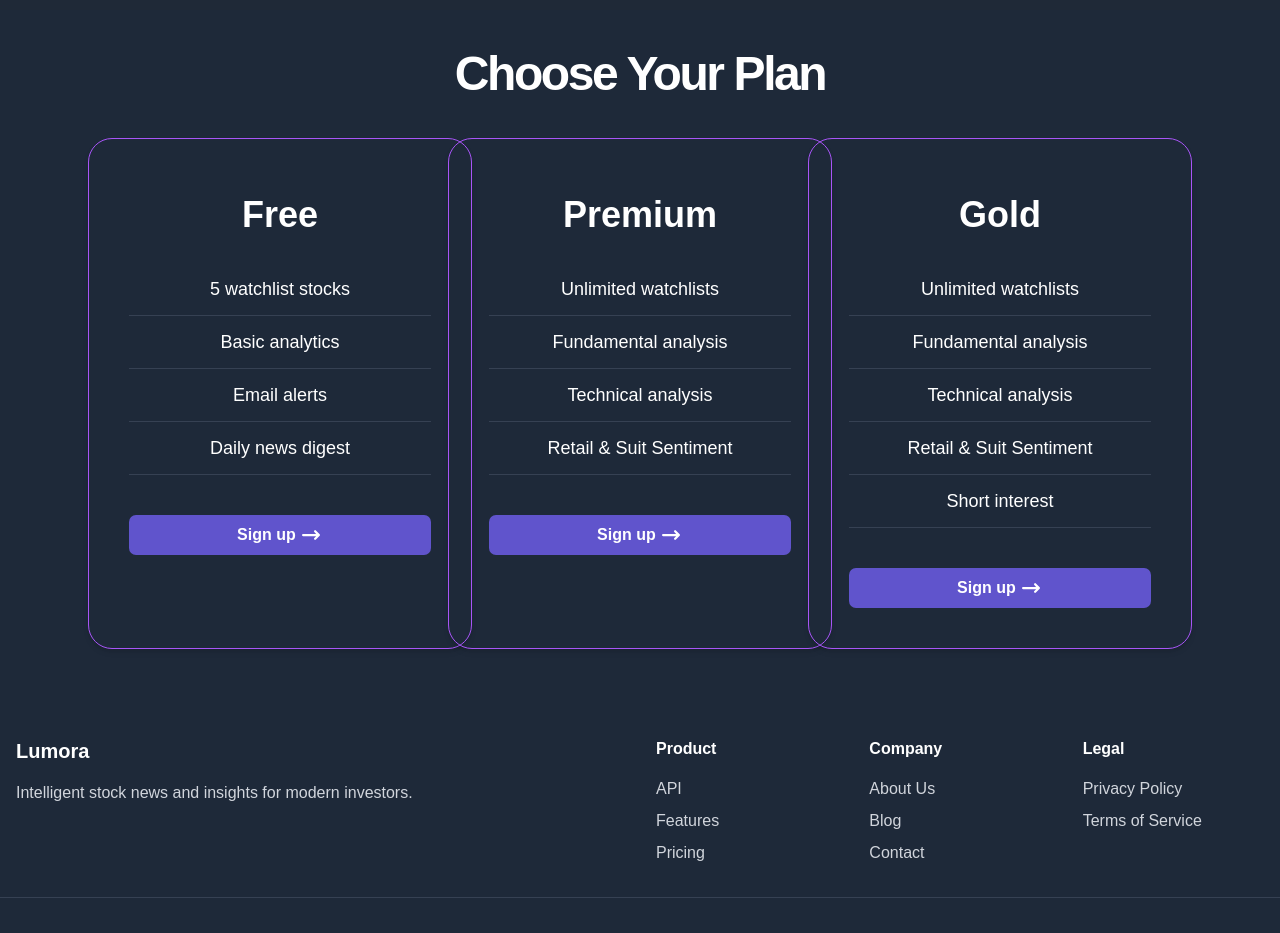
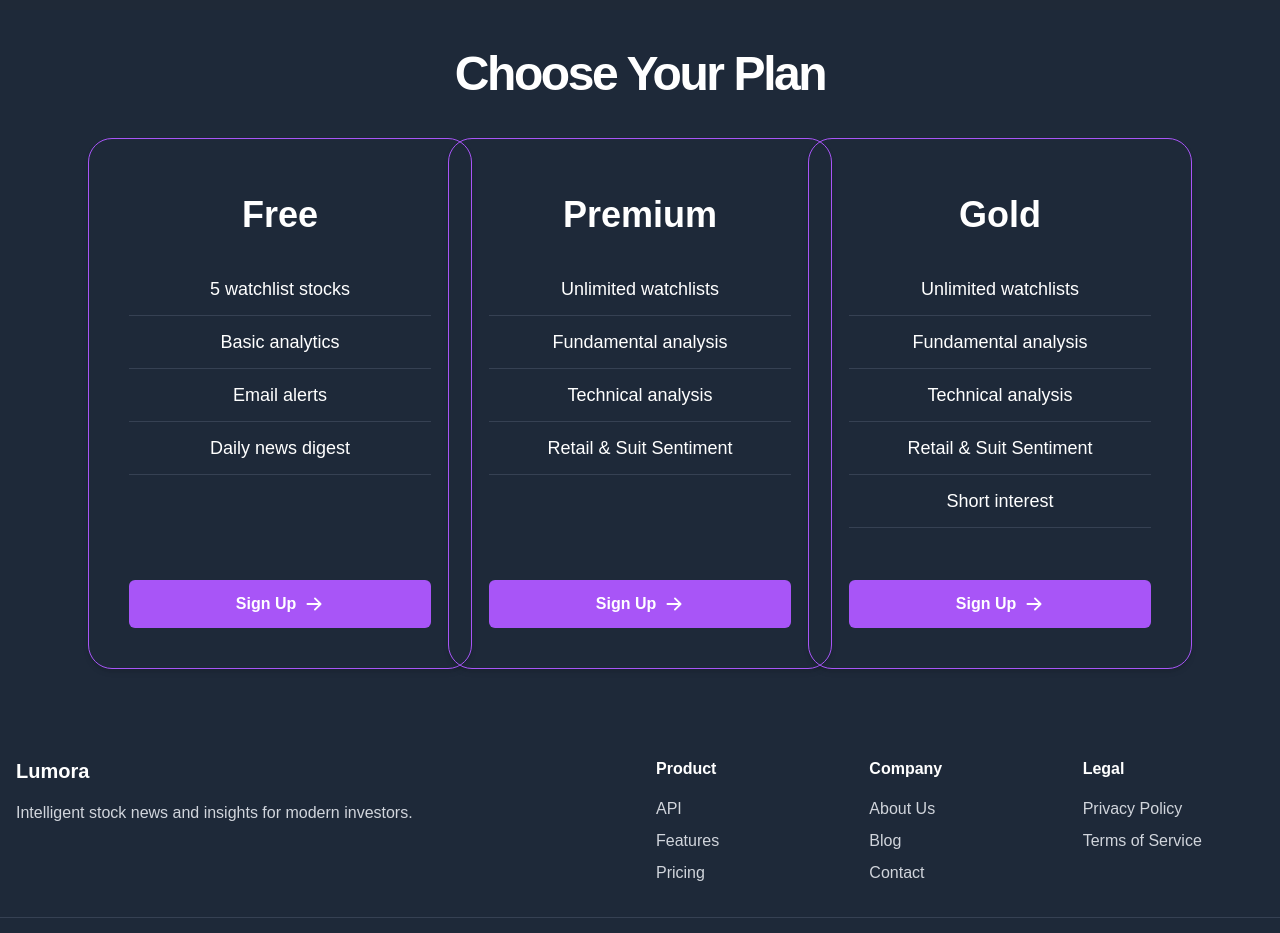
Before and after one commit to Itserge1/Lumora, a Next.js app in the folder lumora-client/: page / in a window 1280 px wide. Shown: the part 1540-2473 px from the top of the page. Built offline with nearby package versions, Linux system fonts and the light colour scheme.

Commit message:
Refactor Button component for better flexibility (#17)
* Refactor button

* added ability to add tailwind classes to the button component and improved layout of the card in Pricing component

```diff
--- a/lumora-client/package.json
+++ b/lumora-client/package.json
@@ -9,6 +9,7 @@
     "lint": "eslint --max-warnings=0"
   },
   "dependencies": {
+    "@heroicons/react": "^2.2.0",
     "clsx": "^2.1.1",
     "next": "15.5.0",
     "react": "19.1.0",
--- /dev/null
+++ b/lumora-client/src/components/Button/ActionButton.tsx
@@ -0,0 +1,60 @@
+import type { ReactNode } from "react";
+
+interface ButtonProps {
+  children: ReactNode;
+  variant?: "primary" | "secondary";
+  size?: "sm" | "md" | "lg";
+  className?: string;
+  href?: string;
+  disabled?: boolean;
+  loading?: boolean;
+  fullWidth?: boolean;
+  onClick?: () => void;
+}
+
+export function ActionButton({
+  children,
+  variant = "primary",
+  size = "md",
+  className = "",
+  href = "",
+  disabled = false,
+  loading = false,
+  fullWidth = false,
+  onClick,
+}: ButtonProps) {
+  const baseClasses = `inline-flex items-center justify-center font-medium rounded-md focus:outline-none focus:ring-2 focus:ring-offset-2 transition-colors ${className}`;
+
+  const variantClasses = {
+    primary:
+      loading || disabled
+        ? "bg-primary-300 cursor-not-allowed text-white"
+        : "bg-primary-500 hover:bg-primary-600 text-white focus:ring-primary-500",
+    secondary:
+      "bg-white text-primary-500 border border-primary-500 hover:bg-gray-50 focus:ring-primary-500",
+  };
+
+  const sizeClasses = {
+    sm: "px-3 py-1.5 text-sm",
+    md: "px-4 py-2 text-sm",
+    lg: "px-6 py-3 text-base",
+  };
+
+  const widthClasses = fullWidth ? "w-full" : "";
+
+  const commonClasses = `${baseClasses} ${variantClasses[variant]} ${sizeClasses[size]} ${widthClasses} ${className}`;
+
+  if (href) {
+    return (
+      <a href={href} className={commonClasses}>
+        {children}
+      </a>
+    );
+  }
+
+  return (
+    <button onClick={onClick} className={commonClasses}>
+      {children}
+    </button>
+  );
+}
--- a/lumora-client/src/components/Pricing/Pricing.tsx
+++ b/lumora-client/src/components/Pricing/Pricing.tsx
@@ -1,6 +1,7 @@
 "use client";
 
-import Button from "../Button/Button";
+import { ArrowRightIcon } from "@heroicons/react/16/solid";
+import { ActionButton } from "../Button/ActionButton";
 
 interface PricingGroup {
   title: string;
@@ -9,7 +10,7 @@
 
 const PricingCard = ({ title, features }: PricingGroup) => {
   return (
-    <div className="border rounded-3xl border-primary-500 shadow-md max-w-lg p-10 w-sm">
+    <div className="border rounded-3xl border-primary-500 shadow-md max-w-lg p-10 w-sm flex flex-col">
       <h4 className="text-4xl text-center mt-4 font-extrabold">{title}</h4>
       <ul className="my-10">
         {features.map((feature) => (
@@ -21,7 +22,10 @@
           </li>
         ))}
       </ul>
-      <Button />
+      <ActionButton size="lg" variant="primary" className="mt-auto" fullWidth>
+        <span className="font-bold">Sign Up</span>
+        <ArrowRightIcon className="size-5 ml-2" />
+      </ActionButton>
     </div>
   );
 };
```
Also changed, not shown: 1 other file (tests, documents, lock files or other folders).
